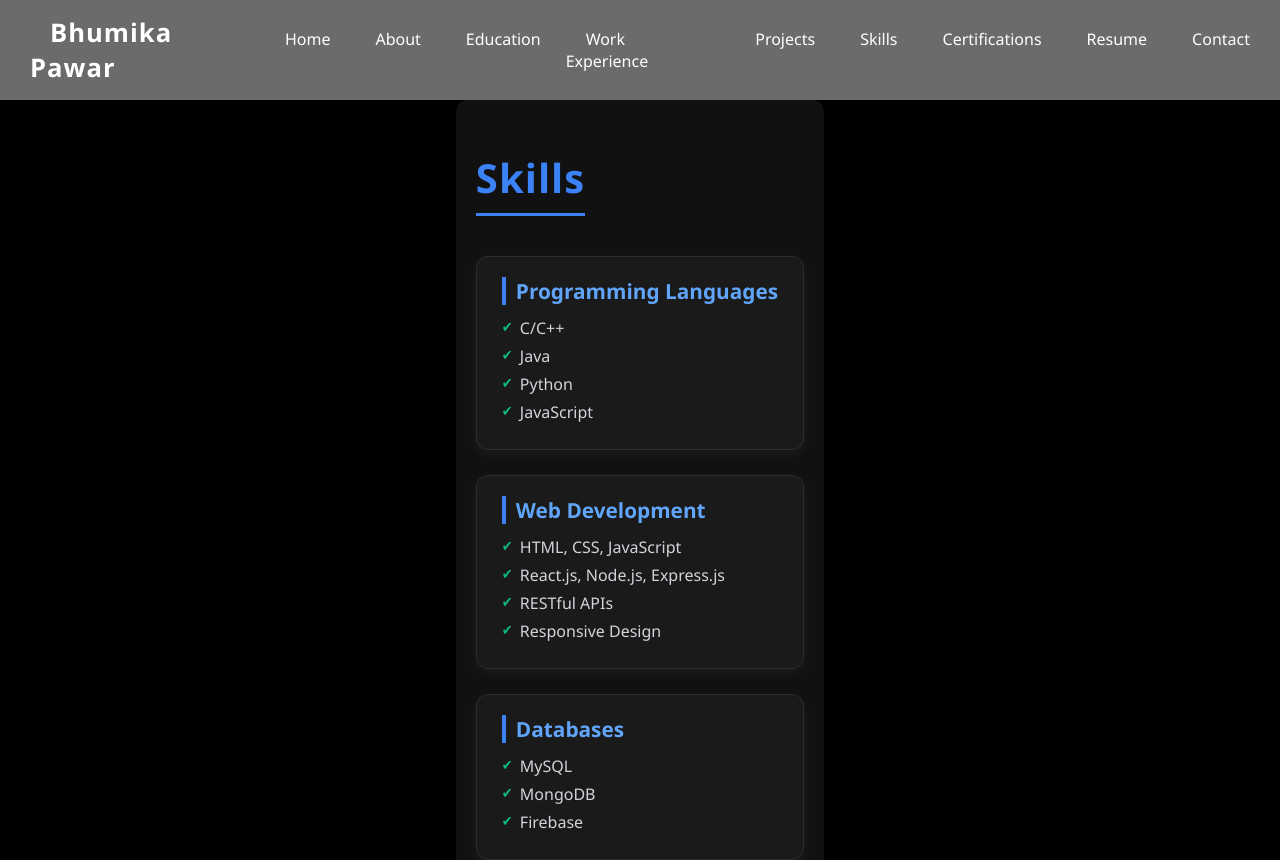
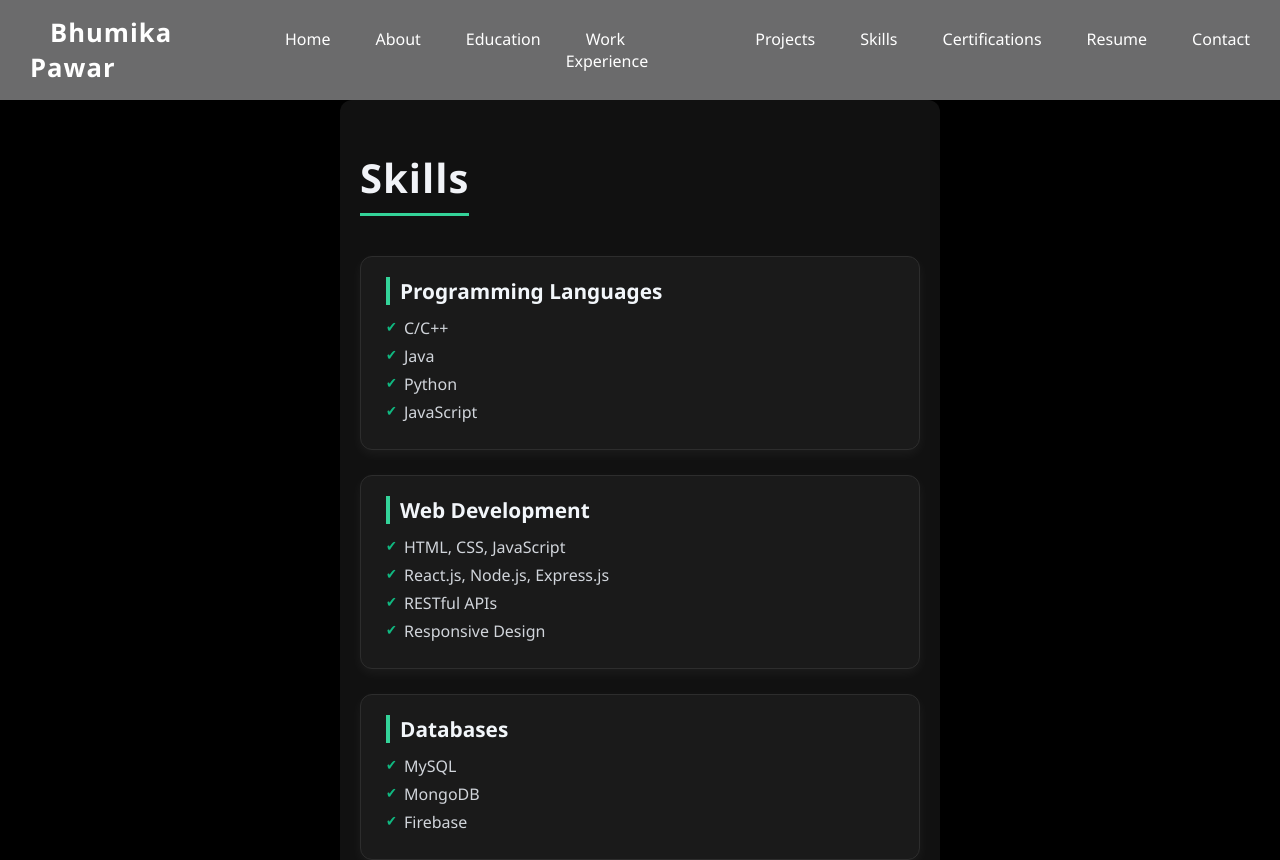
Before and after one commit to bhumikap1/Resume, a React (Create React App) app: page /Resume/skills in a window 1280 px wide. Shown: the top 860 px of the page. Built offline with nearby package versions, Linux system fonts and the light colour scheme.

Commit message:
skill css updated

```diff
--- a/src/styles/Skills.css
+++ b/src/styles/Skills.css
@@ -1,6 +1,6 @@
 .skills-container {
   padding: 50px 20px;
-  max-width: 1000px;
+  width: 600px;
   margin: 0 auto;
   font-family: "Segoe UI", Tahoma, Geneva, Verdana, sans-serif;
   color: #e5e7eb; /* light text */
@@ -14,9 +14,9 @@
   font-size: 2.5rem;
   font-weight: bold;
   margin-bottom: 40px;
-  color: #3b82f6; /* blue accent */
+  color: #f1f3f7; /* blue accent */
   letter-spacing: 1px;
-  border-bottom: 3px solid #3b82f6;
+  border-bottom: 3px solid #34d399;
   display: inline-block;
   padding-bottom: 8px;
 }
@@ -48,8 +48,8 @@
   font-size: 1.3rem;
   font-weight: 600;
   margin-bottom: 12px;
-  color: #60a5fa; /* light blue */
-  border-left: 4px solid #3b82f6;
+  color: #f2f6fa; /* light blue */
+  border-left: 4px solid #34d399;
   padding-left: 10px;
 }
 
```
